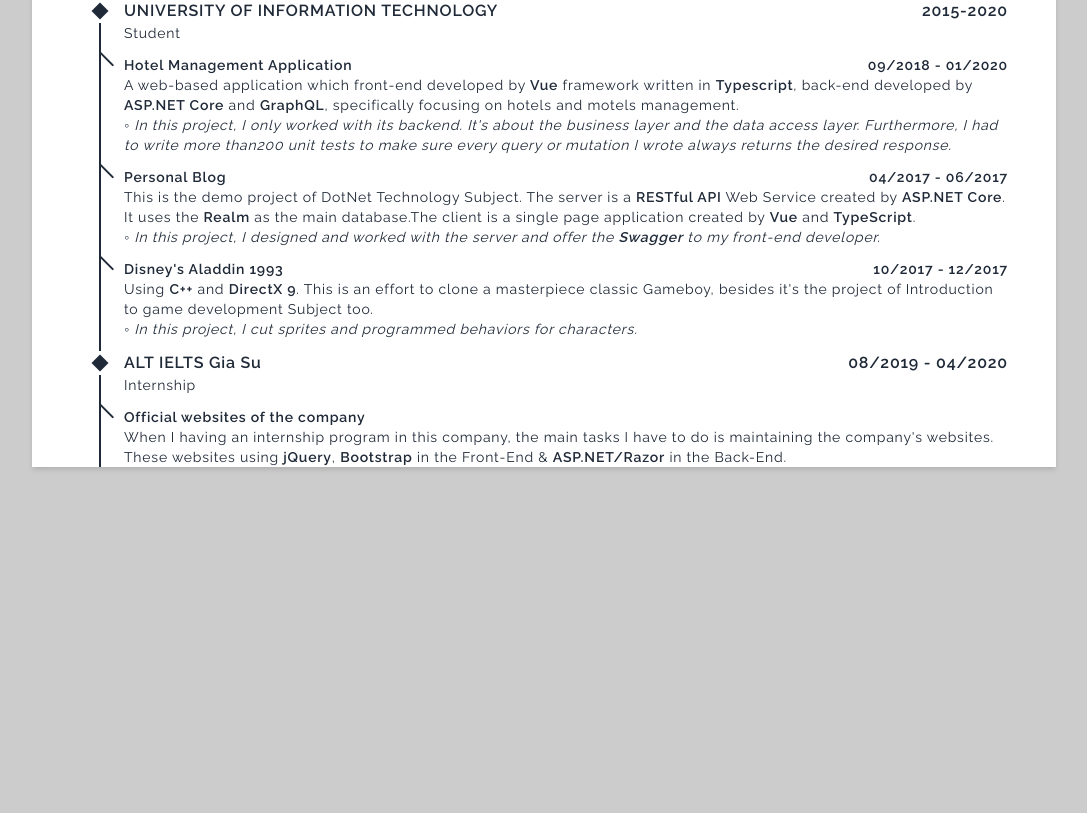
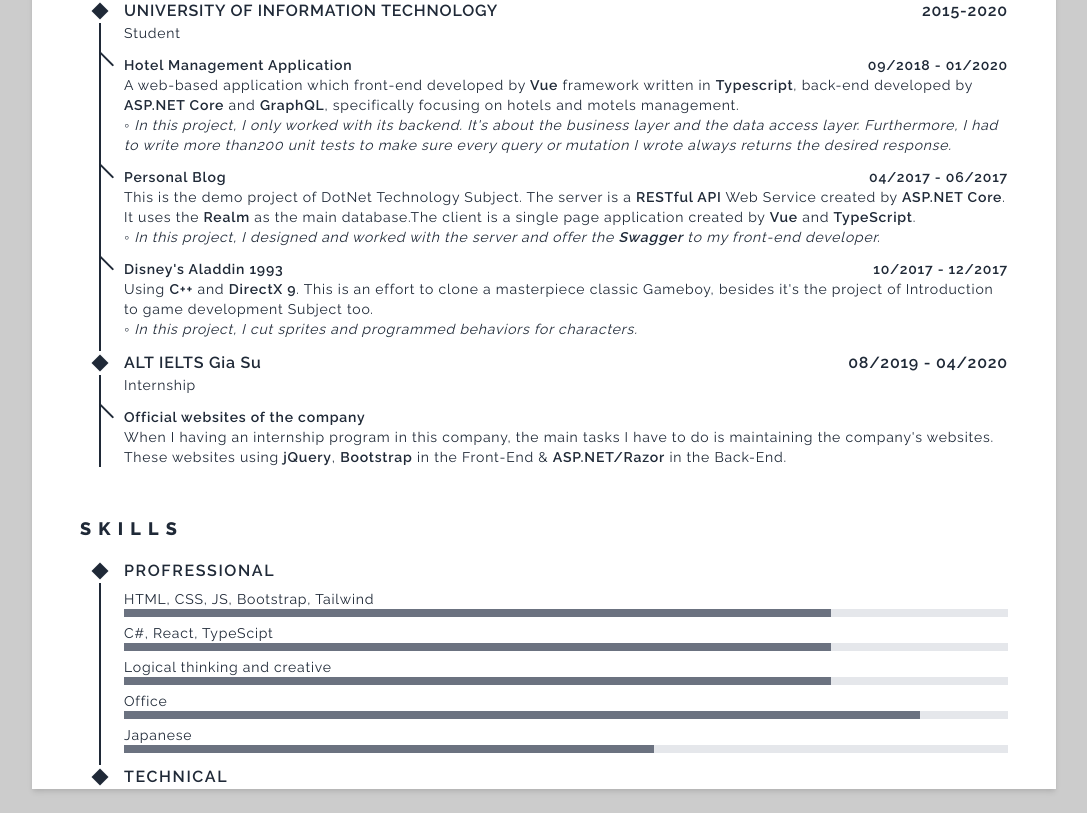
Before and after one commit to thaotram/resume, a Next.js app: page / in a window 1280 px wide. Shown: the part 1535-2348 px from the top of the page, without its empty margins (96-1183 px from the left). Before the commit the page ends 2026 px from the top, so only its background shows below. Built offline with nearby package versions, Linux system fonts and the light colour scheme.

Commit message:
feat(layout): add `ResumeSkills`

```diff
--- a/components/Resume/Resume.tsx
+++ b/components/Resume/Resume.tsx
@@ -4,6 +4,7 @@ import ResumeContact from './ResumeContact';
 import ResumeProfile from './ResumeProfile';
 import ResumeEducation from './ResumeEducation';
 import ResumeExperience from './ResumeExperience';
+import ResumeSkill from './ResumeSkills';
 
 export default function Resume() {
     return (
@@ -15,6 +16,7 @@ export default function Resume() {
                 <ResumeProfile />
                 <ResumeEducation />
                 <ResumeExperience />
+                <ResumeSkill />
             </div>
         </div>
     );
--- /dev/null
+++ b/components/Resume/ResumeSkills.tsx
@@ -0,0 +1,34 @@
+import GridContentWrapper from '../Utils/GridContentWrapper';
+import GridContent from '../Utils/GridContent';
+import ProgressBar from '../Utils/ProgressBar';
+
+export default function ResumeSkill() {
+    return (
+        <GridContentWrapper title="skills">
+            <GridContent type="dot">
+                <div className="text-base font-semibold tracking-widest uppercase">
+                    Profressional
+                </div>
+                <ProgressBar
+                    content="HTML, CSS, JS, Bootstrap, Tailwind"
+                    value={80}
+                ></ProgressBar>
+                <ProgressBar
+                    content="C#, React, TypeScipt"
+                    value={80}
+                ></ProgressBar>
+                <ProgressBar
+                    content="Logical thinking and creative"
+                    value={80}
+                ></ProgressBar>
+                <ProgressBar content="Office" value={90}></ProgressBar>
+                <ProgressBar content="Japanese" value={60}></ProgressBar>
+            </GridContent>
+            <GridContent type="dot">
+                <div className="text-base font-semibold tracking-widest uppercase">
+                    technical
+                </div>
+            </GridContent>
+        </GridContentWrapper>
+    );
+}
--- /dev/null
+++ b/components/Utils/ProgressBar.module.scss
@@ -0,0 +1,11 @@
+.progress {
+    @apply flex w-full overflow-hidden;
+    @apply bg-gray-200;
+
+    min-width: 9rem;
+    height: 8px;
+
+    &-bar {
+        @apply bg-gray-500;
+    }
+}
--- /dev/null
+++ b/components/Utils/ProgressBar.tsx
@@ -0,0 +1,19 @@
+import styles from './ProgressBar.module.scss';
+
+export default function ProgressBar(props: { content: string; value: number }) {
+    return (
+        <div className="mt-1.5">
+            <div>{props.content}</div>
+            <div className={styles.progress}>
+                <div
+                    className={styles['progress-bar']}
+                    role="progressbar"
+                    style={{ width: props.value + '%' }}
+                    aria-valuenow={props.value}
+                    aria-valuemin={0}
+                    aria-valuemax={100}
+                />
+            </div>
+        </div>
+    );
+}
```
